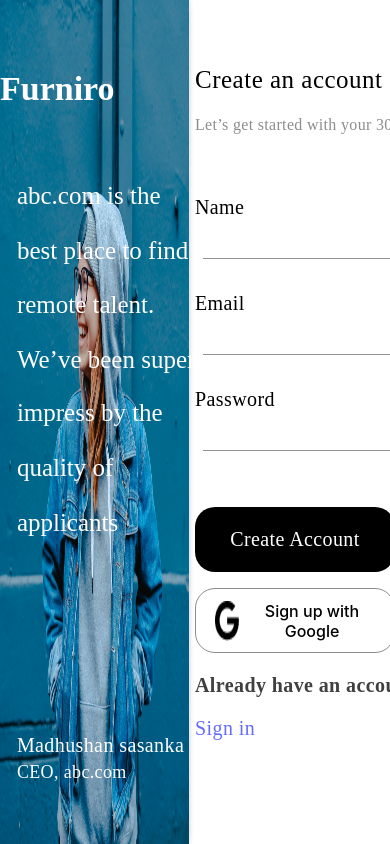
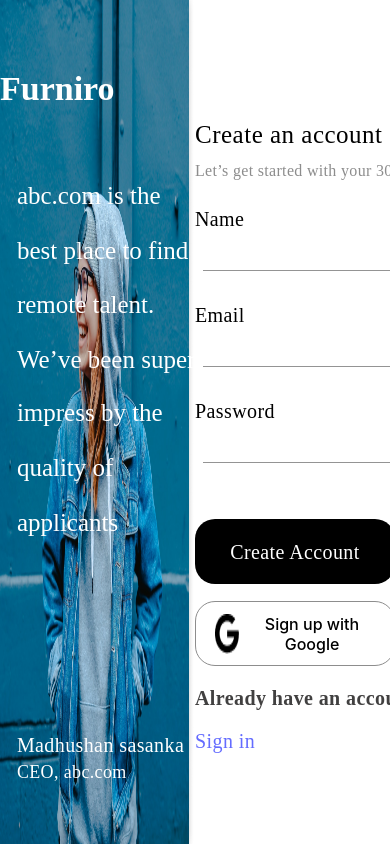
Before and after one commit to moussasg/furnio, a React (Vite) app: page / in a window 390 px wide. Shown: the top 844 px of the page. Built offline with nearby package versions, Linux system fonts and the light colour scheme.

Commit message:
width100

```diff
--- a/src/components/componenetLogin/rightcomponent/index.jsx
+++ b/src/components/componenetLogin/rightcomponent/index.jsx
@@ -48,8 +48,10 @@ export default function Rightcomponenet() {
         <div className={Style.title}>
           <div className={Style.createtitle}>
           <p>{message}</p>
+          <div className={Style.createandgetstart}>
             <div className={Style.createac}>Create an account</div>
             <div className={Style.letsget}>Let’s get started with your 30 days free trial</div>
+            </div>
           </div>
         </div>
         <div className={Style.register}>
--- a/src/components/componenetLogin/rightcomponent/index.module.css
+++ b/src/components/componenetLogin/rightcomponent/index.module.css
@@ -124,6 +124,14 @@ letter-spacing: 0.02em;
 text-align: left;
 color:rgb(14 13 13 / 79%)
 }
+@media screen and (max-width:240px) {
+    .lastAlready {
+        font-size: 15px;
+    }
+    .letsget {
+        font-size: 15px;
+    }
+}
 .lastsignin {
     font-family: Poppins;
     font-size: 20px;
@@ -136,6 +144,10 @@ color:rgb(14 13 13 / 79%)
     display: flex;
     gap: 10px;
 }
+.createandgetstart {
+    display: flex;
+    flex-direction: column;
+}
 .createacc {
     font-family: Poppins;
 font-size: 20px;
@@ -145,6 +157,7 @@ letter-spacing: 0.02em;
 text-align: left;
 color: black;
 }
+/* media screend*/
 @media screen and (max-width:1020px) {
     .lastsignin {
         line-height: 0px;
@@ -165,7 +178,7 @@ text-align: left;
 color:rgb(14 13 13 / 79%)
     }
     .register {
-        margin-bottom: 20vh;
+        margin-bottom: 0vh;
         width: 100%;
     display: flex;
     flex-direction: column;
@@ -183,13 +196,11 @@ color: #000000;
     .right {
         position: absolute;
         left: 50vw;
-        margin-top: 0vh;
+        margin-top: -1vh;
+        gap: 0vh;
         display: flex;
         flex-direction: column;
         width: 100vw;
-    }
-    .createtitle {
-        margin-top: 10vh;
     }
     .buttcreate {
         width: 200px;
@@ -198,3 +209,4 @@ color: #000000;
         width: 200px;
     }
 }
+/* media screend*/
```
